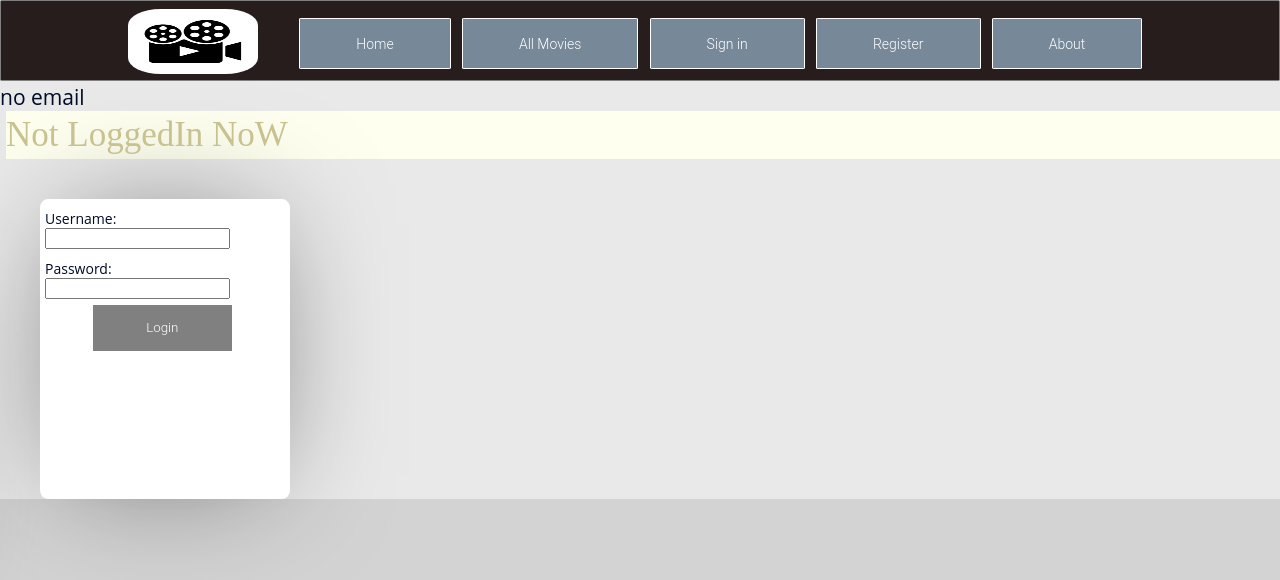
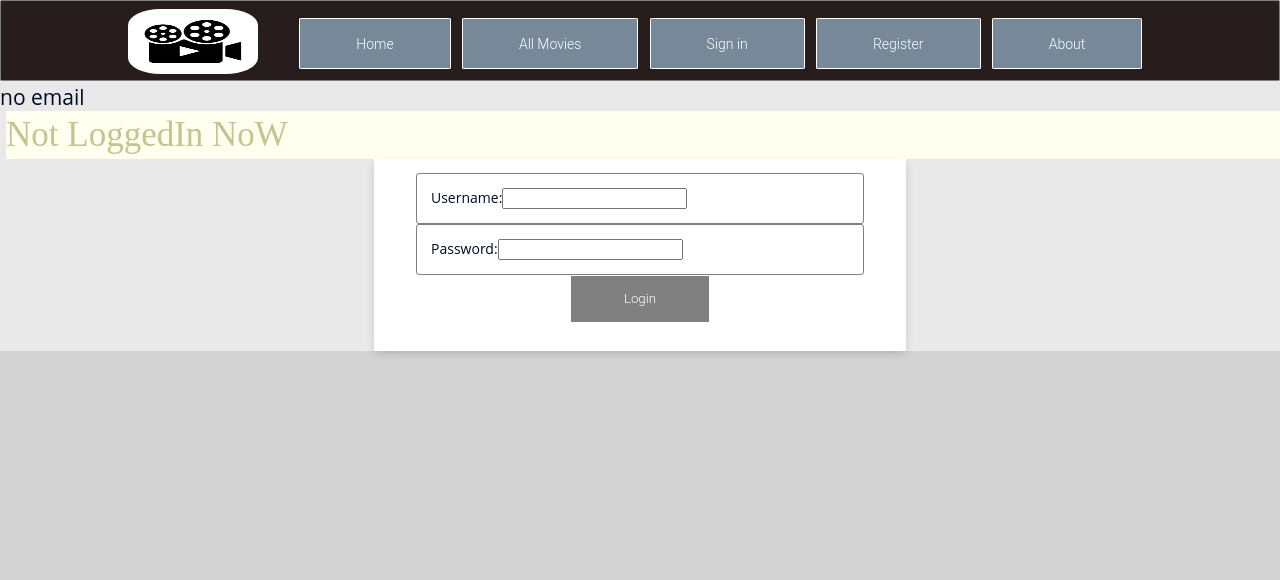
Before and after one commit to Markgiliadov/movies-project, a React (Create React App) app: page /Login in a window 1280 px wide. Shown: the top 580 px of the page. Built offline with nearby package versions, Linux system fonts and the light colour scheme.

Commit message:
Making sure our firebase is instantiated only once, seperate file, and Context. Added loading bar in Login. finished normal Movie Modal functionality

```diff
--- a/src/Config/Fire.js
+++ /dev/null
@@ -1,13 +0,0 @@
-import firebase from "firebase";
-const firebaseConfig = {
-  apiKey: "AIzaSyBfmOdZOwXkiNfMV23qG124IXGwG85GHrg",
-  authDomain: "imdb-app-f7a64.firebaseapp.com",
-  databaseURL: "https://imdb-app-f7a64.firebaseio.com",
-  projectId: "imdb-app-f7a64",
-  storageBucket: "imdb-app-f7a64.appspot.com",
-  messagingSenderId: "590269783832",
-  appId: "1:590269783832:web:15b1529388f5dcf335486d",
-  measurementId: "G-1RX9V2BYJF",
-};
-const fire = firebase.initializeApp(firebaseConfig);
-export default fire;
--- /dev/null
+++ b/src/Contexts/firebaseContext.js
@@ -0,0 +1,5 @@
+import React from "react";
+
+const firebaseContext = React.createContext();
+
+export default firebaseContext;
--- /dev/null
+++ b/src/FirebaseAuth/Fire.js
@@ -0,0 +1,45 @@
+// import firebase from "firebase";
+// const firebaseConfig = {
+//   apiKey: "AIzaSyBfmOdZOwXkiNfMV23qG124IXGwG85GHrg",
+//   authDomain: "imdb-app-f7a64.firebaseapp.com",
+//   databaseURL: "https://imdb-app-f7a64.firebaseio.com",
+//   projectId: "imdb-app-f7a64",
+//   storageBucket: "imdb-app-f7a64.appspot.com",
+//   messagingSenderId: "590269783832",
+//   appId: "1:590269783832:web:15b1529388f5dcf335486d",
+//   measurementId: "G-1RX9V2BYJF",
+// };
+// const fire = firebase.initializeApp(firebaseConfig);
+// export default fire;
+import firebase from "firebase/app";
+import "firebase/auth";
+
+const firebaseConfig = {
+  apiKey: "AIzaSyBfmOdZOwXkiNfMV23qG124IXGwG85GHrg",
+  authDomain: "imdb-app-f7a64.firebaseapp.com",
+  databaseURL: "https://imdb-app-f7a64.firebaseio.com",
+  projectId: "imdb-app-f7a64",
+  storageBucket: "imdb-app-f7a64.appspot.com",
+  messagingSenderId: "590269783832",
+  appId: "1:590269783832:web:15b1529388f5dcf335486d",
+  measurementId: "G-1RX9V2BYJF",
+};
+// const fire = firebase.initializeApp(firebaseConfig);
+
+class fire {
+  constructor() {
+    firebase.initializeApp(firebaseConfig);
+    this.auth = firebase.auth();
+  }
+
+  // *** Auth API ***
+
+  doCreateUserWithEmailAndPassword = (email, password) =>
+    this.auth.createUserWithEmailAndPassword(email, password);
+
+  doSignInWithEmailAndPassword = (email, password) =>
+    this.auth.signInWithEmailAndPassword(email, password);
+
+  doSignOut = () => this.auth.signOut();
+}
+export default fire;
--- /dev/null
+++ b/src/FirebaseAuth/index.js
@@ -0,0 +1,6 @@
+import FirebaseContext from "../Contexts/firebaseContext";
+import Firebase from "./Fire";
+
+export default Firebase;
+
+export { FirebaseContext };
--- a/src/containers/Layout/Layout.js
+++ b/src/containers/Layout/Layout.js
@@ -1,9 +1,9 @@
-import React, { useEffect, useReducer } from "react";
+import React, { useEffect, useReducer, useContext } from "react";
 import loginContext from "../../Contexts/loginContext";
 import Toolbar from "../../components/Toolbar/Toolbar";
-import fire from "../../Config/Fire";
+// import fire from "../../FirebaseAuth/Fire";
 import Main from "../Main/Main";
-
+import firebaseContext from "../../Contexts/firebaseContext";
 const reducer = (state, action) => {
   switch (action.type) {
     case "spinnerStatus": {
@@ -33,13 +33,14 @@ const reducer = (state, action) => {
         },
       };
     }
-    case "loggedIn":
+    case "loggedIn": {
       return {
         ...state,
         loginStatus: true,
-        user: fire.auth().currentUser,
+        user: action.payload,
         loginStateTkn: action.loginStateTkn,
       };
+    }
     case "loggedOut":
       return {
         ...state,
@@ -67,6 +68,7 @@ const reducer = (state, action) => {
   }
 };
 const Layout = (props) => {
+  const firebase = useContext(firebaseContext);
   const initialState = {
     loginStatus: false,
     username: "",
@@ -77,14 +79,11 @@ const Layout = (props) => {
   };
   const [state, dispatch] = useReducer(reducer, initialState);
   const signOut = () => {
-    fire
-      .auth()
-      .signOut()
-      .then((res) => {
-        console.log(state.loginStatus);
-        dispatch({ type: "loggedOut" });
-        localStorage.removeItem("JWT");
-      });
+    firebase.doSignOut().then((res) => {
+      console.log(state.loginStatus);
+      dispatch({ type: "loggedOut" });
+      localStorage.removeItem("JWT");
+    });
   };
 
   return (
--- a/src/containers/Login/Login.js
+++ b/src/containers/Login/Login.js
@@ -1,13 +1,18 @@
 import React, { useState, useEffect, useContext } from "react";
 import classes from "./Login.module.css";
-import fire from "../../Config/Fire";
+// import fire from "../../FirebaseAuth/Fire";
 import loginContext from "../../Contexts/loginContext";
+import BarLoader from "react-spinners/BarLoader";
+import firebaseContext from "../../Contexts/firebaseContext";
 
 const Login = (props) => {
+  const firebase = useContext(firebaseContext);
   const { state, dispatch } = useContext(loginContext);
   const [username, setUsername] = useState("");
   const [password, setPassword] = useState("");
-  let loginForm = null;
+  const [loginSpinnerStatus, setLoginSpinnerStatus] = useState(
+    state.loginStatus
+  );
 
   useEffect(() => {
     const data = localStorage.getItem("JWT");
@@ -18,9 +23,11 @@ const Login = (props) => {
 
   const handleSubmit = (event) => {
     event.preventDefault();
-    fire
-      .auth()
-      .signInWithEmailAndPassword(username, password)
+    // loginForm = null;
+    setLoginSpinnerStatus(true);
+
+    firebase
+      .doSignInWithEmailAndPassword(username, password)
       .then((res) => {
         console.log(res.user);
         dispatch({ type: "setUsername", payload: username });
@@ -28,15 +35,21 @@ const Login = (props) => {
 
         res.user.getIdTokenResult(true).then((tk) => {
           localStorage.setItem("JWT", tk.token);
-          dispatch({ type: "loggedIn", loginStateTkn: tk.token });
+          dispatch({
+            type: "loggedIn",
+            loginStateTkn: tk.token,
+            payload: { username: username, password: password },
+          });
+          setLoginSpinnerStatus(false);
         });
       })
       .catch((res) => console.log("err " + res));
     setUsername("");
     setPassword("");
   };
+  let loginForm = null;
   // console.log(state);
-  if (state.loginStateTkn) {
+  if (loginSpinnerStatus || state.loginStatus) {
     loginForm = null;
   } else {
     loginForm = (
@@ -78,6 +91,13 @@ const Login = (props) => {
         {state.loginStatus ? <p>LoggedIN NOW</p> : <p>Not LoggedIn NoW</p>}
       </h1>
       {loginForm}
+      <BarLoader
+        // size={450}
+        height={5}
+        width={"100%"}
+        color={"#123abc"}
+        loading={loginSpinnerStatus}
+      />
     </div>
   );
 };
--- a/src/containers/Login/Login.module.css
+++ b/src/containers/Login/Login.module.css
@@ -1,33 +1,49 @@
-.Login {
-}
 .Login_Form {
+  align-items: center;
   display: flex;
   flex-direction: column;
-  width: 250px;
-  height: 300px;
-  margin: 40px;
-  overflow: hidden;
-  border-radius: 3%;
-  -webkit-transition: all 0.4s;
-  transition: all 0.4s;
+
+  max-width: 38em;
+
+  padding: 1em 3em 2em 3em;
+  margin: 0em auto;
   background-color: white;
-  box-shadow: 0px 0px 120px -25px rgba(0, 0, 0, 0.5);
-  align-items: center;
+  border-radius: br * 1.4;
+  box-shadow: 0px 3px 10px -2px rgba(0, 0, 0, 0.2);
 }
+body {
+  /* padding: 1em; */
+  font-family: "Open Sans", "Helvetica Neue", Helvetica, Arial, sans-serif;
+  /* font-size: 25px; */
+  /* font-size: 2vw; */
+  color: grey-dark;
+  background-color: grey-light;
+}
+
 .Username {
-  margin: 5px;
-  margin-top: 10px;
+  width: 100%;
+  padding: 1em;
+  line-height: 1.4;
+  background-color: grey-lightest;
+  border: 1px solid grey;
+  border-radius: 3px;
 }
 .Password {
-  margin: 5px;
+  width: 100%;
+  padding: 1em;
+  line-height: 1.4;
+  background-color: grey-lightest;
+  border: 1px solid grey;
+  border-radius: 3px;
 }
+
 .Submit {
   /* margin: 4px; */
   /* width: 200px; */
   display: inline;
   padding: 1.15em 4em;
   border: 0.1em solid #ffffff;
-  margin: 0 0.5em 0.6em 0.1em;
+  /* margin: 0 0.5em 0.6em 0.1em; */
   /* margin-bottom: 8px; */
   /* border-radius: %; */
   /* box-sizing: border-box; */
--- a/src/containers/Register/Register.js
+++ b/src/containers/Register/Register.js
@@ -1,11 +1,12 @@
 import React, { useState, useEffect, useContext } from "react";
 import ButtonClass from "../../components/Button/Button.module.css";
-import fire from "../../Config/Fire";
+// import fire from "../../FirebaseAuth/Fire";
 import loginContext from "../../Contexts/loginContext";
+import firebaseContext from "../../Contexts/firebaseContext";
 import classes from "./Register.module.css";
 const Register = (props) => {
   const stateLoginStatus = useContext(loginContext);
-
+  const firebase = useContext(firebaseContext);
   const [user, setUser] = useState({
     email: "",
     password: "",
@@ -14,6 +15,7 @@ const Register = (props) => {
   });
   const [wrongPathMsg, setWrongPathMsg] = useState("");
   useEffect(() => {
+    console.log(firebaseContext);
     if (localStorage.getItem("JWT")) {
       props.history.push("/");
     }
@@ -31,15 +33,16 @@ const Register = (props) => {
   const handleRegister = (event) => {
     event.preventDefault();
     console.log("email: " + user.email);
-    fire
-      .auth()
-      .createUserWithEmailAndPassword(user.email, user.password)
+    firebase
+      .doCreateUserWithEmailAndPassword(user.email, user.password)
       .then((res) => {
         // setUser(res.user);
         console.log(res);
 
-        // fire.auth().signInWithEmailAndPassword(res.email, res.password);
-      });
+        // firebase.doSignInWithEmailAndPassword(res.email, res.password);
+      })
+      .catch((ex) => console.log(ex));
+    // firebase.doSignInWithEmailAndPassword(user.email, user.password);
     props.history.push("/Login");
   };
   const handleInputChange = (e) => {
@@ -85,7 +88,7 @@ const Register = (props) => {
           />
         </label>
         <label className={classes.label}>
-          Phonenumber
+          <p>Phonenumber</p>
           <input
             className={classes.input}
             name="phonenumber"
--- a/src/containers/Register/Register.module.css
+++ b/src/containers/Register/Register.module.css
@@ -1,7 +1,7 @@
 .form {
-  /* align-items: center;
+  /* align-items: center; */
   display: flex;
-  flex-direction: column; */
+  flex-direction: column;
 
   max-width: 38em;
   padding: 1em 3em 2em 3em;
--- a/src/index.js
+++ b/src/index.js
@@ -4,13 +4,16 @@ import "./index.css";
 import App from "./App";
 import * as serviceWorker from "./serviceWorker";
 import { BrowserRouter } from "react-router-dom";
-
+import Firebase, { FirebaseContext } from "./FirebaseAuth/index";
 const app = (
   <BrowserRouter>
-    <App />
+    <FirebaseContext.Provider value={new Firebase()}>
+      <App />
+    </FirebaseContext.Provider>
   </BrowserRouter>
 );
 ReactDOM.render(app, document.getElementById("root"));
+// making sure firebase is only instantiated once
 
 // If you want your app to work offline and load faster, you can change
 // unregister() to register() below. Note this comes with some pitfalls.
```
Also changed, not shown: 1 other file (tests, documents, lock files or other folders).
